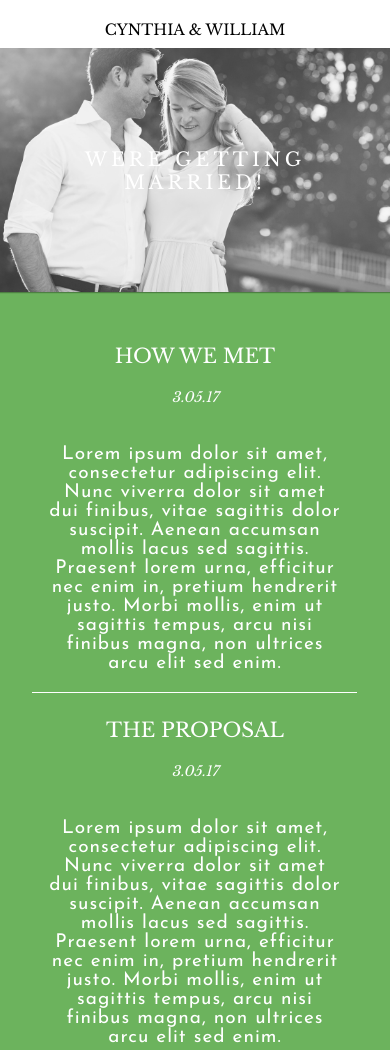
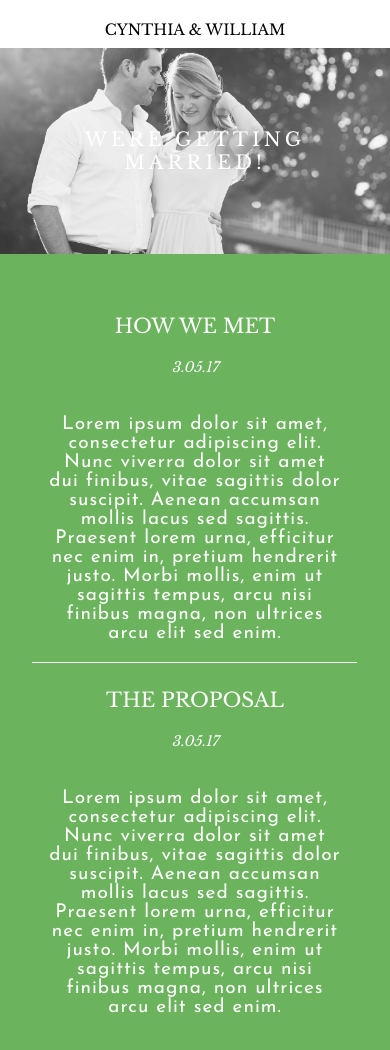
Before and after one commit to billyhunt/zola-html, a plain HTML site: page index.html in a window 390 px wide. Shown: the top 1050 px of the page. Drawn offline with nearby package versions, Linux system fonts and the light colour scheme.

Commit message:
last minute adjustment of images

```diff
--- a/css/main.css
+++ b/css/main.css
@@ -95,6 +95,27 @@ p {
 }
 
 
+
+@media only screen and (max-width: 990px) {
+
+    .bottom-border {
+        border-bottom: 1px solid white;
+    }
+    .right-border {
+        border: 0;
+    }
+    .palmier {
+        display: none;
+    }
+    .article {
+        padding-bottom: 50px;
+    }
+    h1 {
+        padding: 150px 0;
+    }
+
+}
+
 @media only screen and (max-width: 762px) {
     .menu-bar {
         display: none;
@@ -117,29 +138,12 @@ p {
         font-size: 14px;
     }
     .how-we-met {
-        padding: 50px 0 0 0;
+        padding: 60px 0 0 0;
     }
     .the-proposal {
         padding: 25px 0 0 0;
     }
     h1 {
-        padding: 100px 0;
+        padding: 80px 0;
     }
 }
-
-@media only screen and (max-width: 990px) {
-
-    .bottom-border {
-        border-bottom: 1px solid white;
-    }
-    .right-border {
-        border: 0;
-    }
-    .palmier {
-        display: none;
-    }
-    .article {
-        padding-bottom: 50px;
-    }
-
-}
```
